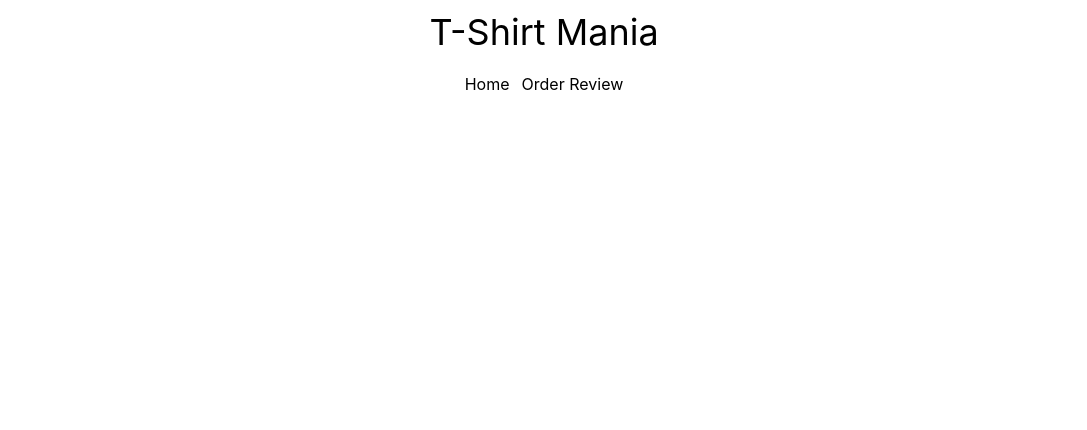
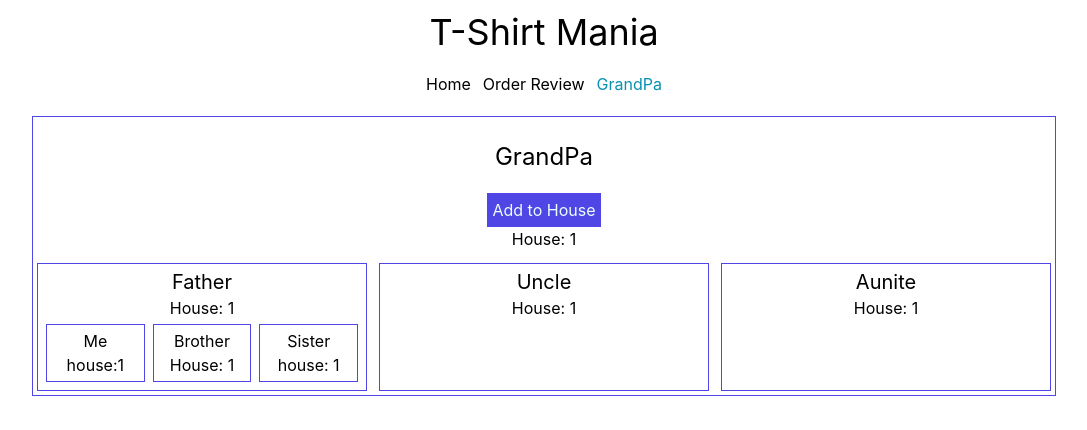
Before and after one commit to ahbab1995/t-shirt-mania, a React (Create React App) app: page /grandpa in a window 1280 px wide. Shown: the top 430 px of the page, without its empty margins (96-1183 px from the left). Built offline with nearby package versions, Linux system fonts and the light colour scheme.

Commit message:
new code added

```diff
--- a/src/App.js
+++ b/src/App.js
@@ -3,6 +3,7 @@ import { Route, Routes } from 'react-router-dom';
 import Home from './components/Home/Home';
 import Header from './components/Header/Header';
 import OrderReview from './components/OrderReview/OrderReview';
+import Grandpa from './components/Grandpa/Grandpa';
 
 
 
@@ -14,6 +15,7 @@ function App() {
             <Route path='/' element={<Home></Home>}></Route>
             <Route path='/home' element={<Home></Home>}></Route>
             <Route path='/orderreview' element={<OrderReview></OrderReview>}></Route>
+            <Route path='/grandpa' element={<Grandpa></Grandpa>}></Route>
         </Routes>
     </div>
   );
--- /dev/null
+++ b/src/components/Aunite/Aunite.js
@@ -0,0 +1,12 @@
+import React from 'react';
+
+const Aunite = ({house}) => {
+    return (
+        <div className='border-solid border border-indigo-600 p-1 mt-3'>
+            <p className='text-xl'>Aunite</p>
+            <p>House: {house}</p>
+        </div>
+    );
+};
+
+export default Aunite;
--- /dev/null
+++ b/src/components/Brother/Brother.js
@@ -0,0 +1,12 @@
+import React from 'react';
+
+const Brother = ({house}) => {
+    return (
+        <div className='border-solid border border-indigo-600 p-1'>
+            <p>Brother</p>
+            <p>House: {house}</p>
+        </div>
+    );
+};
+
+export default Brother;
--- /dev/null
+++ b/src/components/Father/Father.js
@@ -0,0 +1,20 @@
+import React from 'react';
+import Brother from '../Brother/Brother';
+import Me from '../Me/Me';
+import Sister from '../Sister/Sister';
+
+const Father = ({house}) => {
+    return (
+        <div className='border-solid border border-indigo-600 p-1 mt-3'>
+            <p className='text-xl'>Father</p>
+            <p>House: {house}</p>
+            <div className='grid grid-cols-3 gap-2 p-1'>
+                <Me house={house}></Me>
+                <Brother house={house}></Brother>
+                <Sister house={house}></Sister>
+            </div>
+        </div>
+    );
+};
+
+export default Father;
--- /dev/null
+++ b/src/components/Grandpa/Grandpa.js
@@ -0,0 +1,27 @@
+import React, { useState } from 'react';
+import Aunite from '../Aunite/Aunite';
+import Father from '../Father/Father';
+import Uncle from '../Uncle/Uncle';
+
+const Grandpa = () => {
+    const [house, setHouse] = useState(1);
+    const handelAddhouse = () =>{
+        const newhouse = house + 1;
+        setHouse(newhouse)
+    }
+
+    return (
+        <div className='border-solid border border-indigo-600 p-1 w-4/5 m-auto '>
+            <h2 className='text-2xl p-5'>GrandPa</h2>
+            <button onClick={handelAddhouse} className='border-solid border border-indigo-600 p-1 bg-indigo-600 text-cyan-50'>Add to House</button>
+            <p>House: {house}</p>
+            <div className='grid grid-cols-3 gap-3'>
+                <Father house={house}></Father>
+                <Uncle house={house}></Uncle>
+                <Aunite house={house}></Aunite>
+            </div>
+        </div>
+    );
+};
+
+export default Grandpa;
--- a/src/components/Header/Header.js
+++ b/src/components/Header/Header.js
@@ -8,7 +8,8 @@ const Header = () => {
             <h1 className='text-4xl my-3'>T-Shirt Mania</h1>
             <nav className='flex justify-center m-5'>
                 <CustomLink className='mr-3' to='/'>Home</CustomLink>
-                <CustomLink to='/OrderReview'>Order Review</CustomLink>
+                <CustomLink className='mr-3' to='/OrderReview'>Order Review</CustomLink>
+                <CustomLink to='/grandpa'>GrandPa</CustomLink>
             </nav>
         </div>
     );
--- /dev/null
+++ b/src/components/Me/Me.js
@@ -0,0 +1,12 @@
+import React from 'react';
+
+const Me = ({house}) => {
+    return (
+        <div className='border-solid border border-indigo-600 p-1'>
+            <p>Me</p>
+            <p>house:{house}</p>
+        </div>
+    );
+};
+
+export default Me;
--- /dev/null
+++ b/src/components/Sister/Sister.js
@@ -0,0 +1,12 @@
+import React from 'react';
+
+const Sister = ({house}) => {
+    return (
+        <div className='border-solid border border-indigo-600 p-1'>
+            <p>Sister</p>
+            <p>house: {house}</p>
+        </div>
+    );
+};
+
+export default Sister;
--- /dev/null
+++ b/src/components/Uncle/Uncle.js
@@ -0,0 +1,12 @@
+import React from 'react';
+
+const Uncle = ({house}) => {
+    return (
+        <div className='border-solid border border-indigo-600 p-1 mt-3'>
+            <p className='text-xl'>Uncle</p>
+            <p>House: {house}</p>
+        </div>
+    );
+};
+
+export default Uncle;
```
